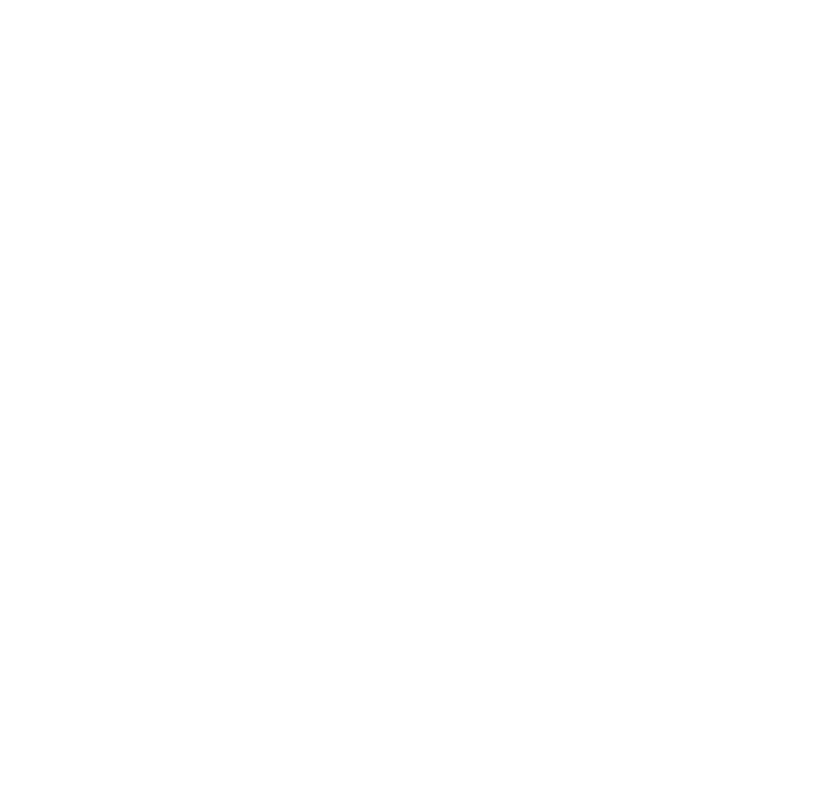
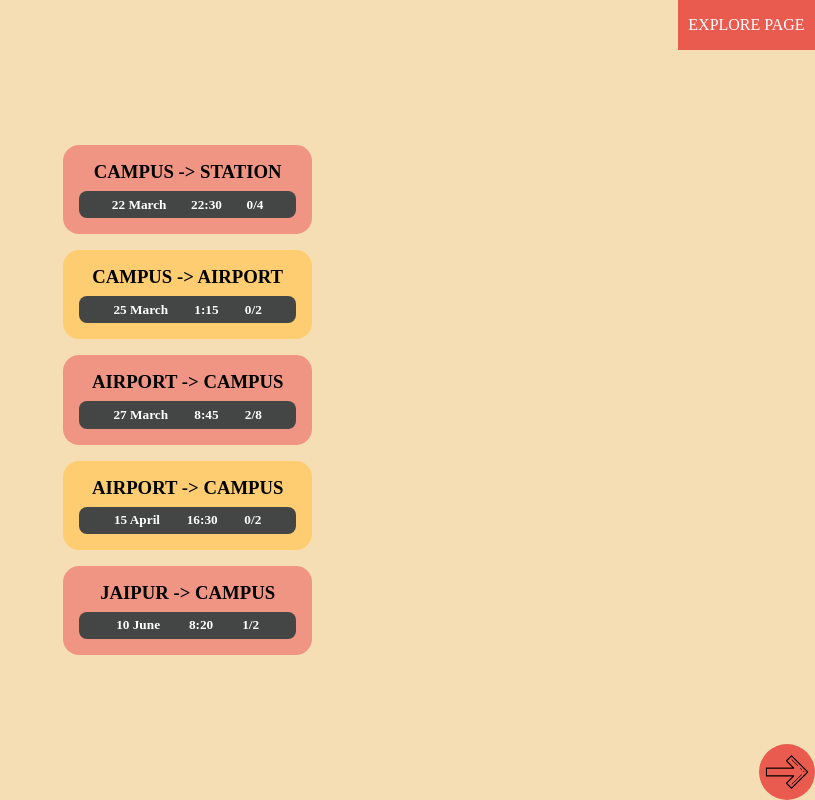
Before and after one commit to gyane14/gocab-minor, a plain HTML site: page scratch/pages/explore/explore.html in a window 1280 px wide. Shown: the whole page, without its empty margins (465-1280 px from the left). Drawn offline with Linux system fonts and the light colour scheme.

```diff
--- a/scratch/pages/explore/explore.html
+++ b/scratch/pages/explore/explore.html
@@ -0,0 +1,156 @@
+<!DOCTYPE html>
+<html lang="en">
+
+<head>
+    <meta charset="UTF-8">
+    <meta http-equiv="X-UA-Compatible" content="IE=edge">
+    <meta name="viewport" content="width=device-width, initial-scale=1.0">
+    <title>Explore</title>
+    <style>
+        * {
+            padding: 0;
+            margin: 0;
+            font-family: Fira Code;
+        }
+
+        .main {
+            display: flex;
+            background-color: wheat;
+            justify-content: center;
+            align-items: center;
+            height: 100vh;
+            position: relative;
+            max-width: 100vw;
+        }
+
+        .main--content {
+            display: flex;
+            justify-content: center;
+            align-items: center;
+        }
+
+
+        .main--content--trips {
+            display: flex;
+            flex-direction: column;
+            gap: 1rem;
+        }
+
+        .main--content--trips--trip {
+            text-align: center;
+            margin: auto;
+            width: 97%;
+            padding: 1rem;
+            border-radius: 1rem;
+            display: flex;
+            flex-direction: column;
+            gap: 0.5rem;
+        }
+
+        .main--content--trips--trip--details {
+            display: flex;
+            justify-content: space-evenly;
+            padding: 0.35rem .5rem;
+            color: white;
+            background-color: #444545;
+            border-radius: .5rem;
+            text-align: center;
+
+
+        }
+
+        .even {
+            background-color: #FFCD71;
+        }
+
+        .odd {
+            background-color: #F09583;
+        }
+
+        .explore {
+            color: white;
+            top: 0;
+            right: 0;
+            padding: 1rem .65rem;
+            position: absolute;
+            background-color: #E85B4E;
+        }
+
+        .main--right--arrow {
+            position: absolute;
+            right: 0;
+            bottom: 0px;
+            background-color: #E85B4E;
+            border-radius: 50%;
+            align-items: center;
+            display: flex;
+            justify-content: center;
+        }
+
+        .main--right--arrow>img {
+            width: 3.5rem;
+            right: 0;
+        }
+    </style>
+</head>
+
+<body class="main">
+    <div class="explore">EXPLORE PAGE</div>
+
+    <div class="main--content">
+        <div class="main--content--trips">
+            <div class="main--content--trips--trip odd">
+                <h3 class="main--content--trips--trip--location">CAMPUS -> STATION</h3>
+                <div class="main--content--trips--trip--details">
+                    <h5>22 March</h5>
+                    <h5>22:30</h5>
+                    <h5>0/4</h5>
+                </div>
+            </div>
+
+            <div class="main--content--trips--trip even">
+                <h3 class="main--content--trips--trip--location">CAMPUS -> AIRPORT</h3>
+                <div class="main--content--trips--trip--details">
+                    <h5>25 March</h5>
+                    <h5>1:15</h5>
+                    <h5>0/2</h5>
+                </div>
+            </div>
+
+            <div class="main--content--trips--trip odd">
+                <h3 class="main--content--trips--trip--location">AIRPORT -> CAMPUS</h3>
+                <div class="main--content--trips--trip--details">
+                    <h5>27 March</h5>
+                    <h5>8:45</h5>
+                    <h5>2/8</h5>
+                </div>
+            </div>
+
+            <div class="main--content--trips--trip even">
+                <h3 class="main--content--trips--trip--location">AIRPORT -> CAMPUS</h3>
+                <div class="main--content--trips--trip--details">
+                    <h5>15 April</h5>
+                    <h5>16:30</h5>
+                    <h5>0/2</h5>
+                </div>
+            </div>
+
+            <div class="main--content--trips--trip odd">
+                <h3 class="main--content--trips--trip--location">JAIPUR -> CAMPUS</h3>
+                <div class="main--content--trips--trip--details">
+                    <h5>10 June</h5>
+                    <h5>8:20</h5>
+                    <h5>1/2</h5>
+                </div>
+            </div>
+        </div>
+
+        <a href="../../index.html">
+            <div class="main--right--arrow">
+                <img src="./icons8-arrow-100.png" />
+            </div>
+        </a>
+    </div>
+</body>
+
+</html>
--- a/scratch/style.css
+++ b/scratch/style.css
@@ -143,3 +143,8 @@
     filter: invert(1);
     width: 2em;
 }
+
+a{
+    text-decoration: none;
+    color: white;
+}
--- a/server-static/style.css
+++ b/server-static/style.css
@@ -5,7 +5,7 @@
 }
 
 body {
-    background-color: #aaa;
+    background-color: #ddd;
     font-family: -apple-system, BlinkMacSystemFont, 'Segoe UI', Roboto, Oxygen, Ubuntu, Cantarell, 'Open Sans', 'Helvetica Neue', sans-serif;
     color: #444;
 }
@@ -78,7 +78,6 @@
 
 .cruds {
     padding: 0.5em;
-
 }
 
 .cruds:hover {
```
Also changed, not shown: scratch/index.html (+11 -3 lines), scratch/pages/register/register.html (+116 -0 lines), server-static/admin.html (+37 -38 lines), scratch/pages/explore/explore.png (added), scratch/pages/explore/icons8-arrow-100.png (added), scratch/pages/register/icons8-arrow-100.png (added), scratch/pages/register/register.png (added).
